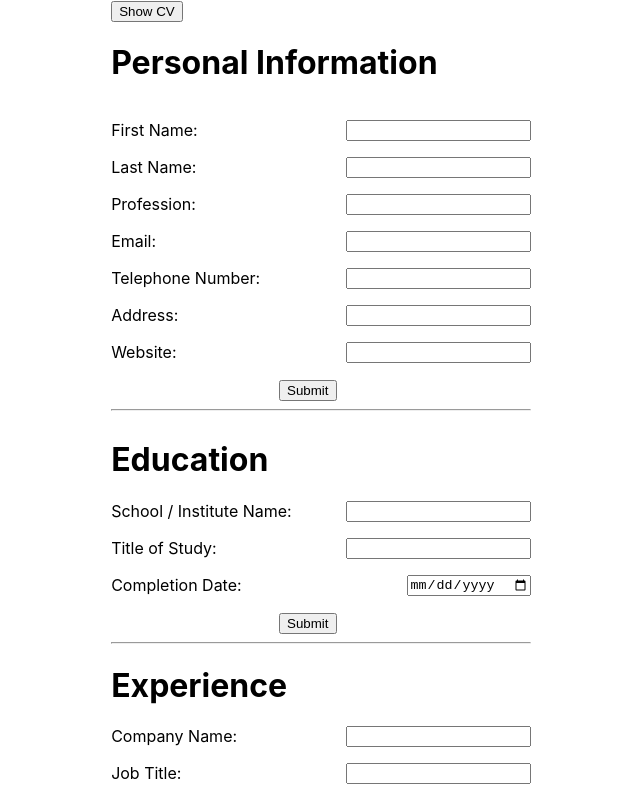
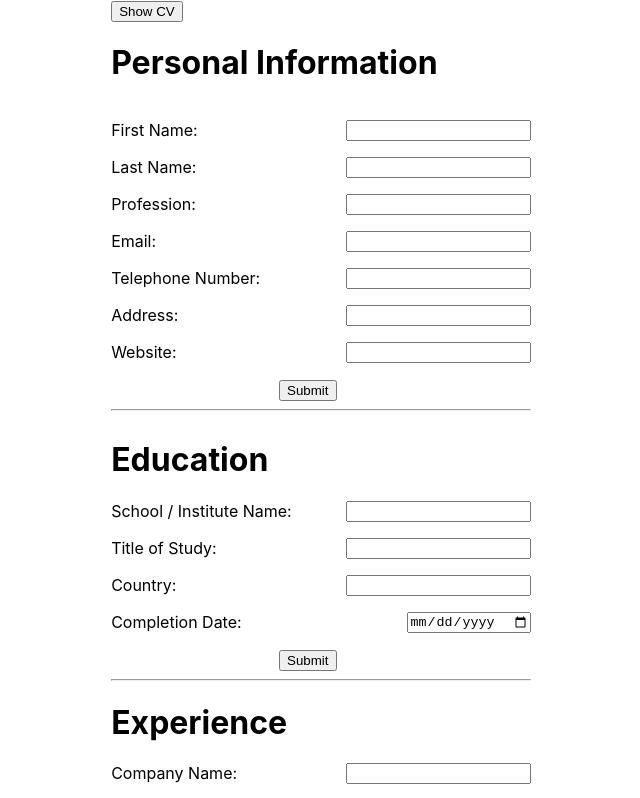
Before and after one commit to EmbryonicDev/cv-application, a React (Create React App) app: page / in a window 1280 px wide. Shown: the top 798 px of the page, without its empty margins (319-959 px from the left). Built offline with nearby package versions, Linux system fonts and the light colour scheme; the HTML template or start-up script is replaced by a standard one.

Commit message:
EducationFrom: Add label & input field for country

```diff
--- a/src/Components/EducationForm.js
+++ b/src/Components/EducationForm.js
@@ -28,6 +28,16 @@ export default function EducationForm(props) {
           />
         </p>
         <p className="inputSet">
+          <label htmlFor="country">Country:</label>
+          <input
+            type="text"
+            id="country"
+            name="country"
+            value={data.country}
+            onChange={(event) => handleChange('education', event)}
+          />
+        </p>
+        <p className="inputSet">
           <label htmlFor="studyDate">Completion Date:</label>
           <input
             type="date"
```
